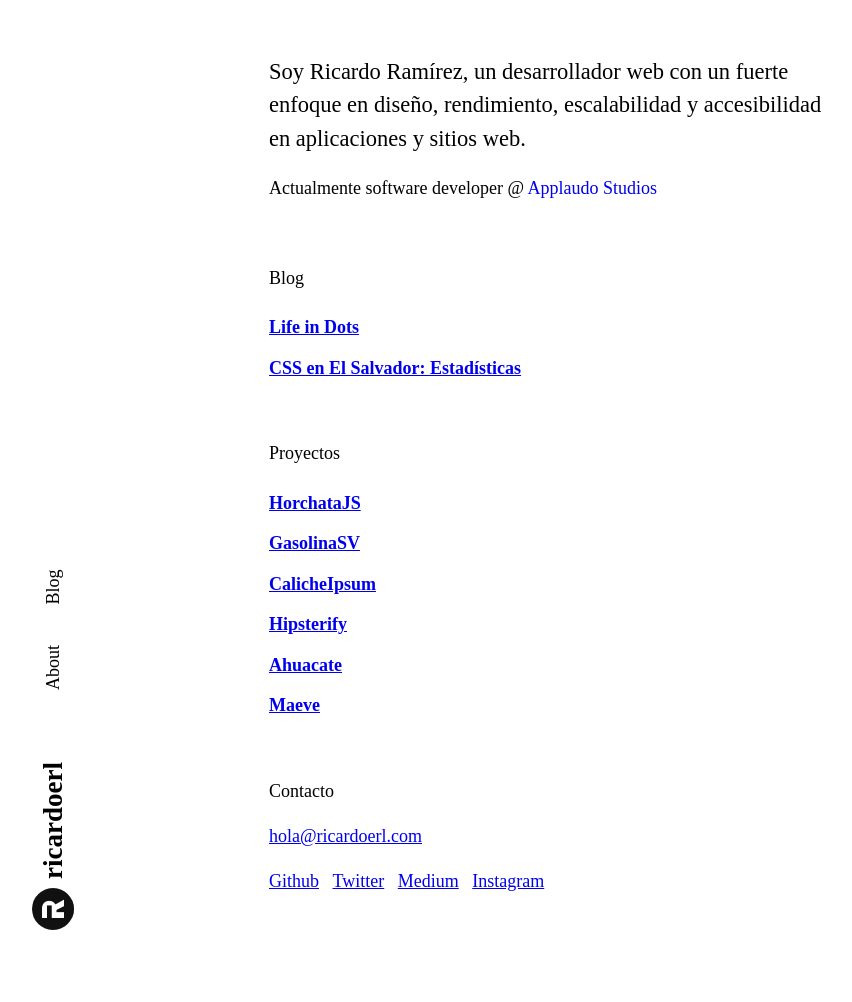
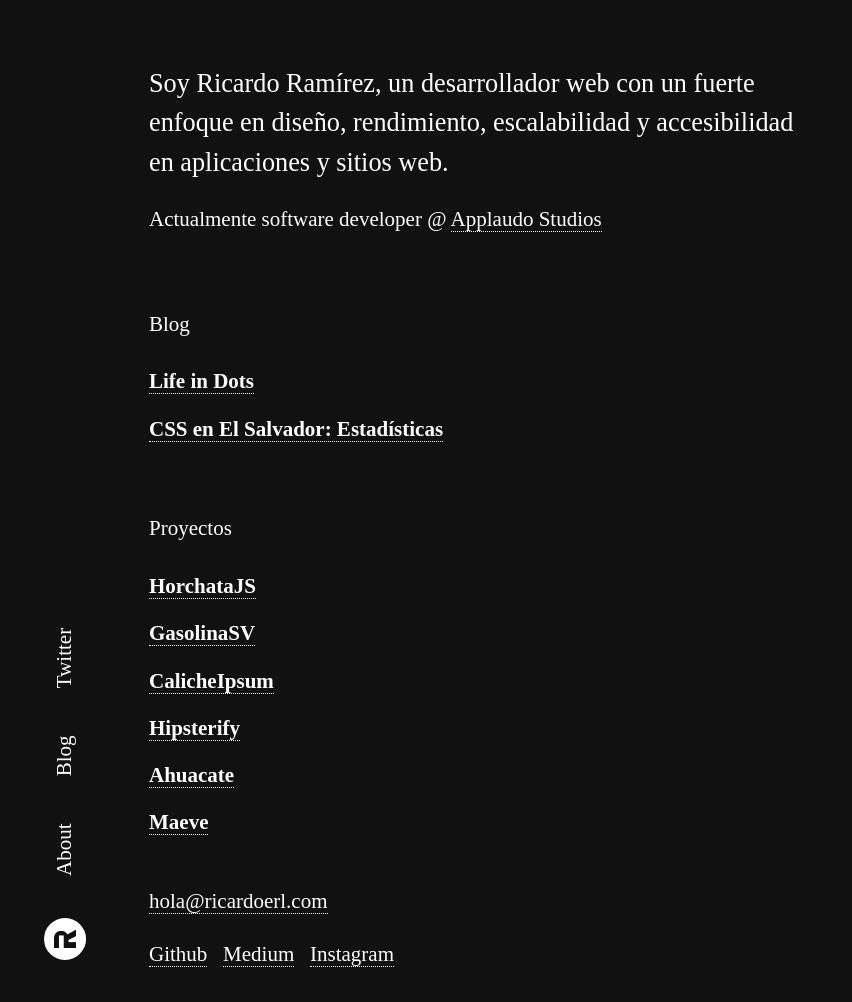
Before and after one commit to ricardoerl/ricardoerl.com, a Jekyll site: the page built from index.html, in a window 1280 px wide and 1002 px high. Shown: the whole window, without its empty margins (19-871 px from the left). Built offline with Jekyll 4.4.1, drawn with Linux system fonts in a browser that asks for light colours; nearby versions of some CDN libraries.

Commit message:
Add new color pallete

```diff
--- /dev/null
+++ b/Gemfile
@@ -0,0 +1,4 @@
+source 'https://rubygems.org'
+
+gem 'jekyll'
+gem 'jekyll-seo-tag'
--- a/_includes/footer.html
+++ b/_includes/footer.html
@@ -1,9 +1,7 @@
 <footer class="pv2">
-	<h3 class="f5 fw3">Contacto</h3>
 	<a href="mailto:hola@ricardoerl.com">hola@ricardoerl.com</a>
 	<ul class="list pl0 mv3">
 		<li class="dib mr2-ns"><a href="https://github.com/{{ site.github }}" target="_blank">Github</a></li>
-		<li class="dib mr2-ns"><a href="https://twitter.com/{{ site.twitter }}" target="_blank">Twitter</a></li>
 		<li class="dib mr2-ns"><a href="https://medium.com/{{ site.medium }}" target="_blank">Medium</a></li>
 		<li class="dib mr2-ns"><a href="https://www.instagram.com/{{ site.instagram }}" target="_blank">Instagram</a></li>
 	</ul>
--- a/_includes/header.html
+++ b/_includes/header.html
@@ -1,16 +1,16 @@
 <header class="header ph3 ph0-l">
-	<a href="/" class="logo pv3 pv0-l ph0 ph5-l">
-		<svg class="logo__image mr2" xmlns="http://www.w3.org/2000/svg" viewBox="0 0 300 300">
+	<a href="/" class="link logo pv3 pv0-l ph0 ph4-l bn">
+		<svg class="logo__image" xmlns="http://www.w3.org/2000/svg" viewBox="0 0 300 300">
 			<g>
-				<circle cx="150" cy="150" r="150" style="fill: #111"/>
-				<path d="M171,228.65l-27.1-52.76H128v52.76H86.34V71.35h59.53c33.88,0,62.92,11.62,62.92,50.82,0,22.51-10.16,37.27-25.41,45.5l34.12,61Z" transform="translate(-0.5 0)" style="fill: #fff"/>
-				<rect x="45.5" y="107" width="130" height="34" style="fill: #111"/>
+				<circle cx="150" cy="150" r="150" style="fill: #FFF"/>
+				<path d="M171,228.65l-27.1-52.76H128v52.76H86.34V71.35h59.53c33.88,0,62.92,11.62,62.92,50.82,0,22.51-10.16,37.27-25.41,45.5l34.12,61Z" transform="translate(-0.5 0)" style="fill: #111"/>
+				<rect x="45.5" y="107" width="130" height="34" style="fill: #FFF"/>
 			</g>
 		</svg>
-		<h1 class="logo__title f5 f3-ns black">{{ site.title }}</h1>
 	</a>
 	<ul class="list ma0 ph0">
-		<li class="dib mr2 mr4-l">About</li>
-		<li class="dib mr2 mr4-l">Blog</li>
+		<li class="dib mr2 mr4-l"><a href="#" class="link bn">About</a></li>
+		<li class="dib mr2 mr4-l"><a href="#" class="link bn">Blog</a></li>
+		<li class="dib mr2 mr4-l"><a href="#" class="link bn">Twitter</a></li>
 	</ul>
 </header>
--- a/_layouts/default.html
+++ b/_layouts/default.html
@@ -3,7 +3,7 @@
 ---
 
 <!DOCTYPE html>
-<html lang="{{ page.lang | default: 'es' }}">
+<html lang="{{ page.lang | default: 'es' }}" class="white bg-near-black">
 
 	<head>
 		<meta charset="utf-8">
@@ -27,10 +27,10 @@
 
 		{% include header.html %}
 
-		<div class="ph3 ph7-l">
+		<div class="ph3 ph6-l">
 			{{ content }}
 		</div>
-		<div class="ph3 ph7-l">
+		<div class="ph3 ph6-l">
 			{% include footer.html %}
 		</div>
 
--- a/_layouts/post.html
+++ b/_layouts/post.html
@@ -5,7 +5,7 @@
 <div class="mv4">
 	<article class="mw6">
   	<span class="f6">{{ page.date | date: "%-d/%-m/%Y" }}</span>
-  	<h1 class="mv0 black">{{ page.title }}</h1>
+  	<h1 class="mv0">{{ page.title }}</h1>
   	<div class="mv2">
   		{{ content }}
   	</div>
--- a/css/style.scss
+++ b/css/style.scss
@@ -1,12 +1,23 @@
 ---
 ---
+
+$black: #000;
+$blue: #357EDD;
+$dark-blue: #00449E;
 
 html,
 body {
     height: 100%;
-    font-size: 18px;
+    font-size: 21px;
     line-height: 1.5;
 }
+
+a {
+  color: inherit;
+  text-decoration: none;
+  border-bottom: 1px dotted currentColor;
+}
+
 .header {
     width: 100%;
     @media screen and (min-width: 60em) {
@@ -30,16 +41,10 @@
     text-decoration: none;
 
     &__image {
-        width: 32px;
-        height: 32px;
+        width: 2em;
+        height: 2em;
     }
     &__title {
         margin: 0;
     }
-    @media screen and (min-width: 60em) {
-        &__image {
-            width: 42px;
-            height: 42px;
-        }
-    }
 }
```
Also changed, not shown: Gemfile.lock (added), _config.yml (line endings or trailing spaces), 1 other file.
